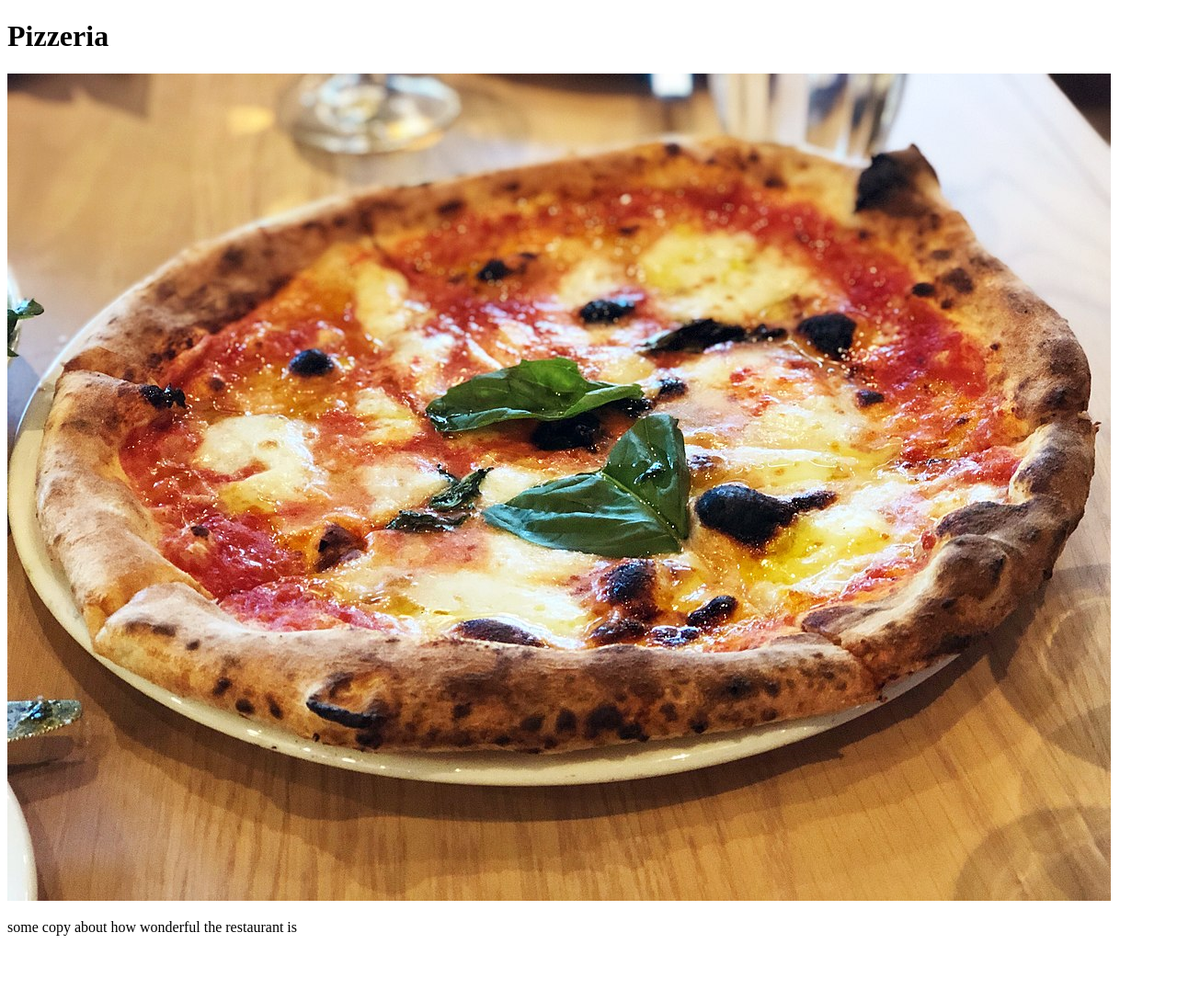
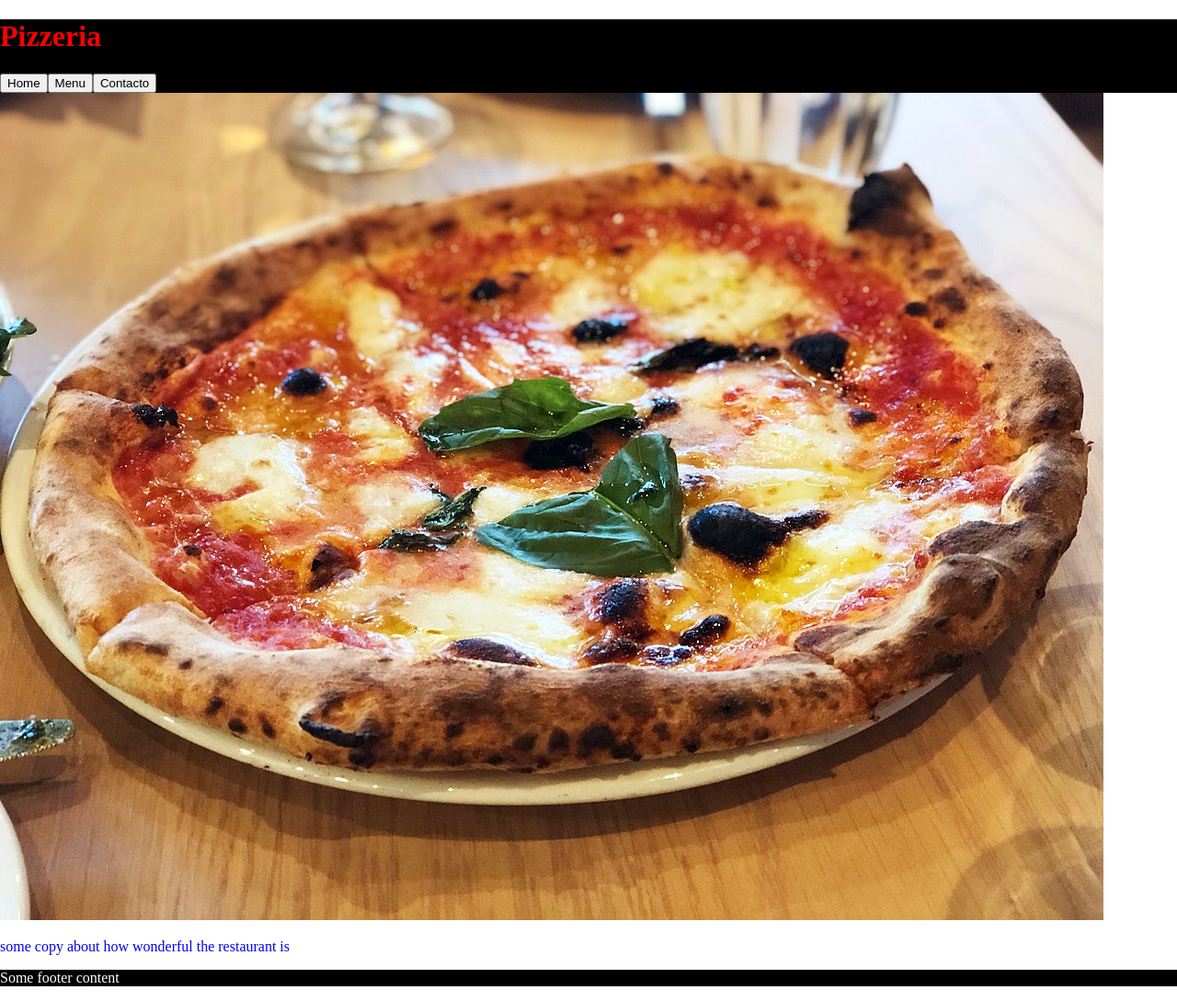
Before and after one commit to SebasDrewes/restaurant-page, a website built with webpack: page dist/index.html in a window 1280 px wide. Shown: the whole page at 92% size. Before the commit the page ends 1034 px from the top, so only its background shows below. Built offline with nearby package versions, Linux system fonts and the light colour scheme; files whose address does not match are found by name.

Commit message:
terminado funcionamiento barebones

```diff
--- /dev/null
+++ b/src/contact.js
@@ -0,0 +1,13 @@
+const contact = () => {
+    const dynamicZone = document.querySelector(".dynamicZone");
+    while (dynamicZone.firstChild) {
+        dynamicZone.removeChild(dynamicZone.firstChild);
+    }
+
+    const contacts = document.createElement("p");
+    contacts.classList.add("contacts");
+    contacts.textContent = "some contacts";
+    dynamicZone.appendChild(contacts);
+
+}
+export {contact};
--- a/src/frontPage.js
+++ b/src/frontPage.js
@@ -1,16 +1,17 @@
 const loadFrontPage = () => {
 
-const content = document.querySelector("#content");
-const title = document.createElement("h1");
+const dynamicZone = document.querySelector(".dynamicZone");
+while (dynamicZone.firstChild) {
+    dynamicZone.removeChild(dynamicZone.firstChild);
+}
 const image = document.createElement("img");
 const paragraph = document.createElement("p");
 
-title.textContent = "Pizzeria";
 image.src = "../src/image.jpg";
 paragraph.textContent = "some copy about how wonderful the restaurant is";
-content.appendChild(title);
-content.appendChild(image);
-content.appendChild(paragraph);
+paragraph.classList.add("paragraph");
+dynamicZone.appendChild(image);
+dynamicZone.appendChild(paragraph);
 
 }
 export {loadFrontPage}
--- a/src/index.js
+++ b/src/index.js
@@ -1,3 +1,56 @@
 import{loadFrontPage} from "./frontPage"
+import{menu} from "./menu"
+import{contact} from "./contact"
 
-window.onload = loadFrontPage;
+const content = document.querySelector("#content");
+const header = document.createElement("header");
+header.classList.add("header");
+
+const footer = document.createElement("footer");
+footer.classList.add("footer")
+
+const title = document.createElement("h1");
+title.classList.add("title");
+title.textContent = "Pizzeria";
+
+
+const loadFrontPageButton = document.createElement("button");
+loadFrontPageButton.textContent = "Home";
+loadFrontPageButton.classList.add("loadFrontPageButton");
+loadFrontPageButton.addEventListener("click", () => {
+    loadFrontPage();
+})
+
+const menuButton = document.createElement("button");
+menuButton.textContent = "Menu";
+menuButton.classList.add("menuButton");
+menuButton.addEventListener("click", () => {
+    menu();
+})
+
+const contactButton = document.createElement("button");
+contactButton.textContent = "Contacto"
+contactButton.classList.add("contactButton");
+contactButton.addEventListener("click", () => {
+    contact();
+})
+
+const dynamicZone = document.createElement("div");
+dynamicZone.classList.add("dynamicZone");
+
+const footerContent = document.createElement("p");
+footerContent.textContent = "Some footer content";
+footerContent.classList.add("footerContent")
+
+content.appendChild(header);
+header.appendChild(title);
+header.appendChild(loadFrontPageButton);
+header.appendChild(menuButton);
+header.appendChild(contactButton);
+content.appendChild(dynamicZone);
+content.appendChild(footer);
+footer.appendChild(footerContent);
+
+window.onload = function () {
+    loadFrontPage();
+}
--- /dev/null
+++ b/src/menu.js
@@ -0,0 +1,13 @@
+const menu = () => {
+    const dynamicZone = document.querySelector(".dynamicZone");
+    while (dynamicZone.firstChild) {
+        dynamicZone.removeChild(dynamicZone.firstChild);
+    }
+
+    const menus = document.createElement("p");
+    menus.classList.add("menu");
+    menus.textContent = "some menus";
+    dynamicZone.appendChild(menus);
+
+}
+export { menu };
--- /dev/null
+++ b/src/styles.css
@@ -0,0 +1,19 @@
+body {
+    margin: 0;
+}
+
+.title {
+    color: red;
+}
+.paragraph {
+    color: blue;
+}
+.header {
+    background-color: black;
+}
+.footer {
+    background-color: black;
+}
+.footerContent {
+    color: white;
+}
```
Also changed, not shown: dist/index.html, dist/main.js.
